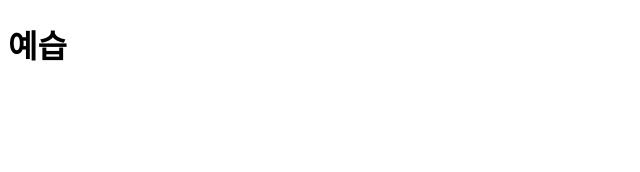
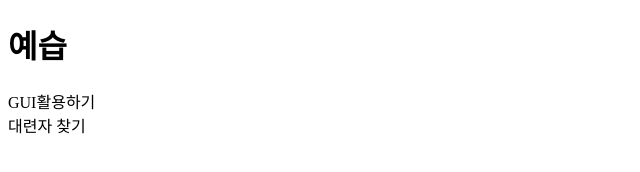
Before and after one commit to jinhonara12/gitSettingWithCmd, a plain HTML site: page index.html in a window 1280 px wide. Shown: the whole page, without its empty margins (0-640 px from the left). Drawn offline with Linux system fonts and the light colour scheme.

Commit message:
GUI 를 활용한 기능 목록 추가 부분 삽입

```diff
--- a/index.html
+++ b/index.html
@@ -8,5 +8,7 @@
 </head>
 <body>
     <h1>예습</h1>
+    <div>GUI활용하기</div>
+    <div>대련자 찾기</div>
 </body>
 </html>
```
Also changed, not shown: 1 other file.
